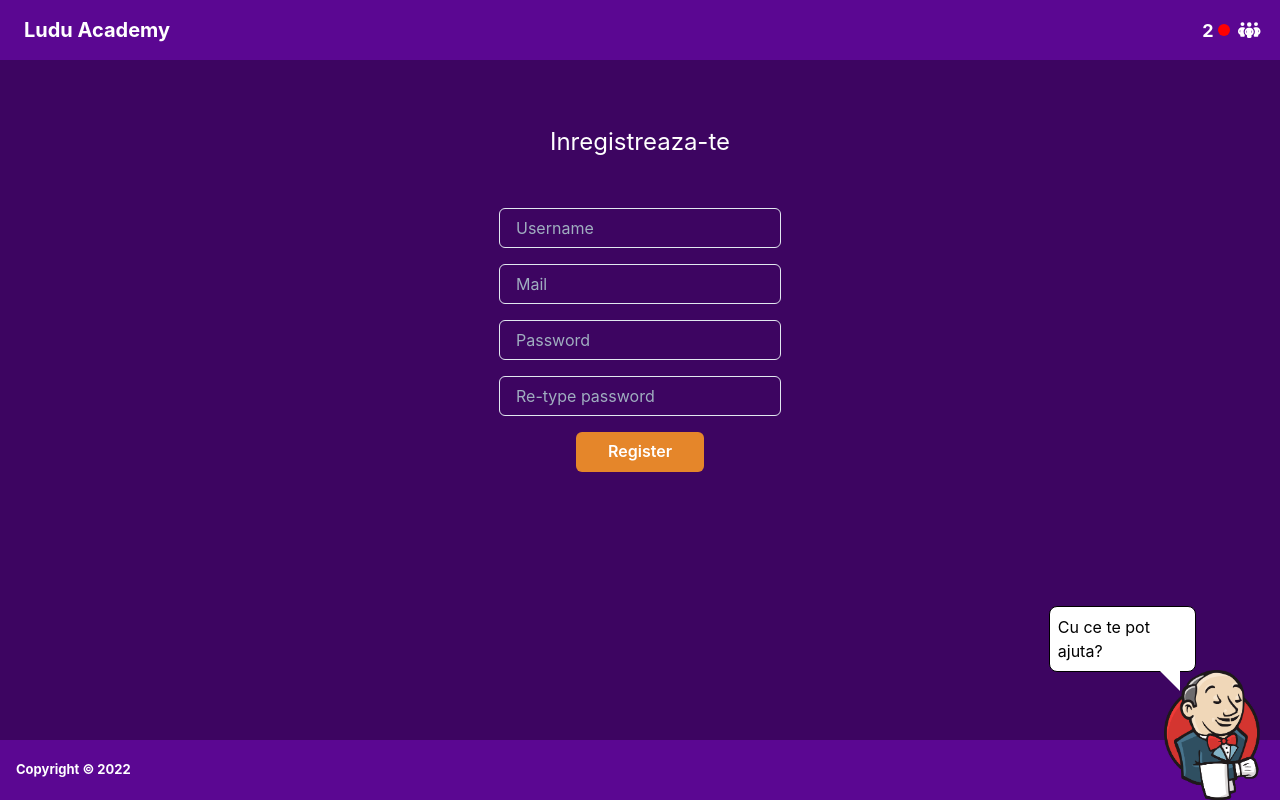
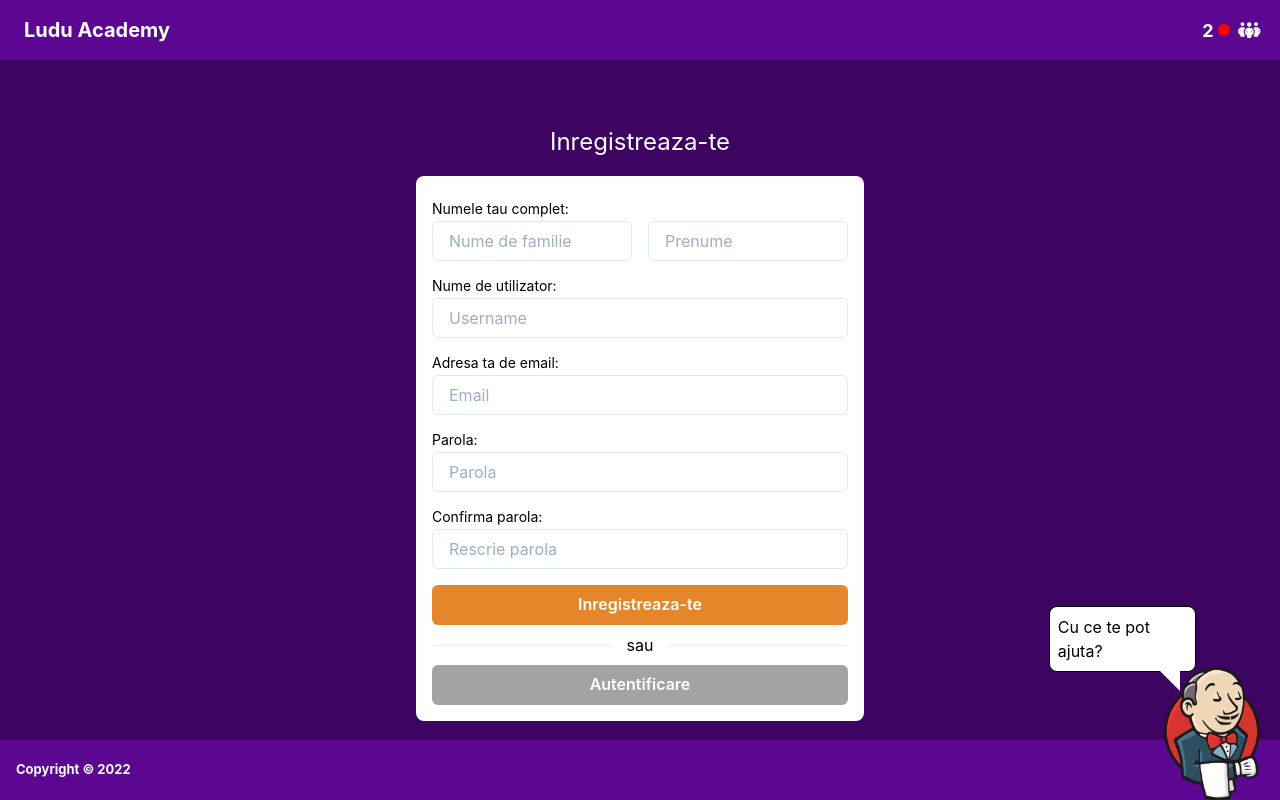
Before and after one commit to Ludu-ro/Website, a React (Create React App) app: page /register in a window 1280 px wide. Built offline with nearby package versions, Linux system fonts and the light colour scheme.

Commit message:
integration on register, changes on login and register

```diff
--- a/package.json
+++ b/package.json
@@ -48,5 +48,6 @@
       "last 1 firefox version",
       "last 1 safari version"
     ]
-  }
+  },
+  "proxy": "https://cikg9yib8j.execute-api.us-east-1.amazonaws.com/beta"
 }
--- a/src/clients/index.ts
+++ b/src/clients/index.ts
@@ -1,5 +1,6 @@
 import getCourses from "./courses/getCourses";
 
 import login from "./users/login";
+import register from "./users/register";
 
-export { getCourses, login };
+export { getCourses, login, register };
--- /dev/null
+++ b/src/components/blocks/DualFormInput.tsx
@@ -0,0 +1,72 @@
+import React from "react";
+import {
+  Box,
+  Flex,
+  FormControl,
+  FormErrorMessage,
+  FormHelperText,
+  Input,
+} from "@chakra-ui/react";
+
+interface DualFormInputInterface {
+  placeholder: Array<string>;
+  label?: string;
+  state: Array<string>;
+  setter: Array<Function>;
+  error: Array<string>;
+  type?: string;
+  width?: string;
+  color?: string;
+}
+
+function DualFormInput({
+  placeholder,
+  label,
+  state,
+  setter,
+  error,
+  type,
+  width,
+  color,
+}: DualFormInputInterface) {
+  return (
+    <FormControl
+      width={width}
+      variant="floating"
+      id="form-mail"
+      isInvalid={!!error[0] || !!error[1]}
+    >
+      <FormHelperText mb="1" color={color}>
+        {label}
+      </FormHelperText>
+      <Flex gap="4" color="black">
+        <Box>
+          <Input
+            bg="white"
+            color="black"
+            type={type}
+            placeholder={placeholder[0]}
+            value={state[0]}
+            onChange={(e) => setter[0](e.target.value)}
+            autoComplete="off"
+          />
+          <FormErrorMessage>{error[0]}</FormErrorMessage>
+        </Box>
+        <Box>
+          <Input
+            bg="white"
+            color="black"
+            type={type}
+            placeholder={placeholder[1]}
+            value={state[1]}
+            onChange={(e) => setter[1](e.target.value)}
+            autoComplete="off"
+          />
+          <FormErrorMessage>{error[1]}</FormErrorMessage>
+        </Box>
+      </Flex>
+    </FormControl>
+  );
+}
+
+export default DualFormInput;
--- /dev/null
+++ b/src/components/blocks/FormInput.tsx
@@ -0,0 +1,54 @@
+import React from "react";
+import {
+  FormControl,
+  FormErrorMessage,
+  FormHelperText,
+  Input,
+} from "@chakra-ui/react";
+
+interface FormInputInterface {
+  placeholder: string;
+  label?: string;
+  state: string;
+  setter: Function;
+  error: string;
+  type?: string;
+  width?: string;
+  color?: string;
+}
+
+function FormInput({
+  placeholder,
+  label,
+  state,
+  setter,
+  error,
+  type,
+  width,
+  color,
+}: FormInputInterface) {
+  return (
+    <FormControl
+      width={width}
+      variant="floating"
+      id="form-mail"
+      isInvalid={!!error}
+    >
+      <FormHelperText mb="1" color={color}>
+        {label}
+      </FormHelperText>
+      <Input
+        bg="white"
+        color="black"
+        type={type}
+        placeholder={placeholder}
+        value={state}
+        onChange={(e) => setter(e.target.value)}
+        autoComplete="off"
+      />
+      <FormErrorMessage>{error}</FormErrorMessage>
+    </FormControl>
+  );
+}
+
+export default FormInput;
--- /dev/null
+++ b/src/components/blocks/InfoButton.tsx
@@ -0,0 +1,22 @@
+import { Button } from "@chakra-ui/react";
+import React from "react";
+
+interface InfoButtonInterface {
+  children: React.ReactNode;
+  onClick: Function;
+  width?: string;
+}
+
+function InfoButton({ children, onClick, width }: InfoButtonInterface) {
+  return (
+    <Button
+      onClick={() => onClick()}
+      colorScheme="blackAlpha"
+      w={width || "32"}
+    >
+      {children}
+    </Button>
+  );
+}
+
+export default InfoButton;
--- a/src/components/constructed/Assistant.tsx
+++ b/src/components/constructed/Assistant.tsx
@@ -75,7 +75,7 @@ function Assistant() {
         bottom={0}
       >
         {bubbleText && <Bubble text={bubbleText} position={position} />}
-        <Image alt="Assistant face" src={AssistantImg} w="24" h="130" />
+        <Image alt="Assistant face" src={AssistantImg} w="24" />
       </Box>
     </Draggable>
   );
--- a/src/components/pages/Login.tsx
+++ b/src/components/pages/Login.tsx
@@ -7,20 +7,21 @@ import {
   Input,
   Box,
   Button,
+  Divider,
 } from "@chakra-ui/react";
 import { UserContext, UserActionType } from "../../hooks/";
-import { ActionButton } from "../blocks";
+import { ActionButton, FormInput, InfoButton } from "../blocks";
 import { login } from "../../clients";
 import { useNavigate } from "react-router-dom";
 
 function Login() {
   const navigate = useNavigate();
   const { user, dispatch } = useContext(UserContext);
-  const [email, setEmail] = useState("");
+  const [username, setUsername] = useState("");
   const [password, setPassword] = useState("");
 
   const handleLogin = async () => {
-    const user = await login({ email, password });
+    const user = await login({ username, password });
     dispatch({
       type: UserActionType.SetUser,
       user,
@@ -44,28 +45,47 @@ function Login() {
       color="font-secondary"
     >
       <Text fontSize="2xl"> Autentificare </Text>
-      <Box pt={8}>
-        <FormControl variant="floating" id="form-username" isRequired>
-          <Input
-            placeholder="Username"
-            value={email}
-            onChange={({ target: { value } }) => setEmail(value)}
-          />
-          <FormErrorMessage>Your username can not be empty</FormErrorMessage>
-        </FormControl>
-      </Box>
-      <Box>
-        <FormControl variant="floating" id="form-password" isRequired>
-          <Input
-            type="password"
-            placeholder="Password"
-            value={password}
-            onChange={({ target: { value } }) => setPassword(value)}
-          />
-          <FormErrorMessage>Your password can not be empty</FormErrorMessage>
-        </FormControl>
-      </Box>
-      <ActionButton onClick={handleLogin}>Autentificare</ActionButton>
+
+      <Flex
+        direction="column"
+        placeItems="center"
+        gap="2"
+        bg="secondary"
+        p="4"
+        w={["sm", "md"]}
+        borderRadius="lg"
+      >
+        <FormInput
+          label="Numele de utilizator:"
+          placeholder="Username"
+          state={username}
+          setter={setUsername}
+          error={""} //todo
+          color="font-primary"
+        />
+        <FormInput
+          label="Parola:"
+          placeholder="Parola"
+          state={password}
+          setter={setPassword}
+          error={""} //todo
+          color="font-primary"
+        />
+
+        <ActionButton width="100%" onClick={handleLogin}>
+          Autentificare
+        </ActionButton>
+
+        <Flex color="font-primary" gap="4" w="100%" alignItems="center">
+          <Divider />
+          sau
+          <Divider />
+        </Flex>
+
+        <InfoButton width="100%" onClick={() => navigate("/login")}>
+          Creaza cont
+        </InfoButton>
+      </Flex>
     </Flex>
   );
 }
--- a/src/components/pages/Register.tsx
+++ b/src/components/pages/Register.tsx
@@ -1,15 +1,86 @@
-import React from "react";
+import React, { useContext, useEffect, useState } from "react";
 import {
+  Box,
+  Divider,
   Flex,
+  FormControl,
+  FormHelperText,
+  Input,
   Text,
-  FormControl,
-  FormErrorMessage,
-  Input,
-  Box,
-  Button
 } from "@chakra-ui/react";
+import { ActionButton, DualFormInput, FormInput, InfoButton } from "../blocks";
+import { useNavigate } from "react-router-dom";
+import { register } from "../../clients";
+import { UserActionType, UserContext } from "../../hooks";
 
 function Register() {
+  const { user, dispatch } = useContext(UserContext);
+  const navigate = useNavigate();
+
+  const [email, setEmail] = useState("");
+  const [username, setUsername] = useState("");
+  const [firstName, setFirstName] = useState("");
+  const [lastName, setLastName] = useState("");
+  const [password, setPassword] = useState("");
+  const [confirmPassword, setConfirmPassword] = useState("");
+  const [errors, setErrors] = useState<any>({});
+
+  const validate = () => {
+    const errors: any = {};
+    if (!lastName) {
+      errors.lastName = "Camp obligatoriu";
+    }
+    if (!firstName) {
+      errors.firstName = "Camp obligatoriu";
+    }
+    if (!username) {
+      errors.username = "Numele de utlizator este obligatoriu";
+    }
+    if (!email) {
+      errors.email = "Adresa de email este obligatoriu";
+    }
+    if (!password) {
+      errors.password = "Parola este obligatorie";
+    }
+    if (!confirmPassword) {
+      errors.confirmPassword = "Confirmati parola";
+    }
+    if (password && password !== confirmPassword) {
+      errors.password = "Parolele nu se potrivesc";
+      errors.confirmPassword = "Parolele nu se potrivesc";
+    }
+    return errors;
+  };
+
+  const handleRegister = async () => {
+    const errors = validate();
+    setErrors(errors);
+    // if validation did not pass return
+    if (Object.keys(errors).length > 0) return;
+
+    // todo add error banner for server
+    // todo add loading
+    const user = await register(
+      {
+        username,
+        password,
+        firstName,
+        lastName,
+        email,
+      },
+      "student"
+    );
+    dispatch({
+      type: UserActionType.SetUser,
+      user,
+    });
+  };
+
+  useEffect(() => {
+    if (!user) return;
+    navigate("/");
+  }, [user]);
+
   return (
     <Flex
       pt="16"
@@ -20,38 +91,75 @@ function Register() {
       bg="primary-dark"
       color="font-secondary"
     >
-      <Text fontSize="2xl"> Inregistreaza-te </Text>
-      <Box pt={8}>
-        <FormControl variant='floating' id='form-username' isRequired>
-            <Input placeholder='Username' />
-            <FormErrorMessage>Your username can not be empty</FormErrorMessage>
-        </FormControl>
-      </Box>
-      <Box>
-        <FormControl variant='floating' id='form-mail' isRequired>
-            <Input placeholder='Mail' />
-            <FormErrorMessage>Your mail is invalid</FormErrorMessage>
-        </FormControl>
-      </Box>
-      <Box>
-        <FormControl variant='floating' id='form-password' isRequired>
-            <Input type='password' placeholder="Password" />
-            <FormErrorMessage>Your password can not be empty</FormErrorMessage>
-        </FormControl>
-      </Box>
-      <Box>
-        <FormControl variant='floating' id='form-repassword' isRequired>
-            <Input type='password' placeholder="Re-type password" />
-            <FormErrorMessage>Your passwords do not match</FormErrorMessage>
-        </FormControl>
-      </Box>
-      <Button
-        bg="tertiary"
-        color="font-secondary"
-        w="32"
+      <Text fontSize="2xl">Inregistreaza-te</Text>
+
+      <Flex
+        direction="column"
+        placeItems="center"
+        gap="2"
+        bg="secondary"
+        p="4"
+        w={["sm", "md"]}
+        borderRadius="lg"
       >
-      Register
-      </Button>
+        <DualFormInput
+          label="Numele tau complet:"
+          placeholder={["Nume de familie", "Prenume"]}
+          state={[lastName, firstName]}
+          setter={[setLastName, setFirstName]}
+          error={[errors.lastName, errors.firstName]}
+          color="font-primary"
+        />
+        <FormInput
+          placeholder="Username"
+          label="Nume de utilizator:"
+          state={username}
+          setter={setUsername}
+          error={errors.username}
+          color="font-primary"
+        />
+        <FormInput
+          placeholder="Email"
+          label="Adresa ta de email:"
+          state={email}
+          setter={setEmail}
+          error={errors.email}
+          color="font-primary"
+        />
+        <FormInput
+          placeholder="Parola"
+          label="Parola:"
+          state={password}
+          setter={setPassword}
+          error={errors.password}
+          type={"password"}
+          color="font-primary"
+        />
+        <FormInput
+          placeholder="Rescrie parola"
+          label="Confirma parola:"
+          state={confirmPassword}
+          setter={setConfirmPassword}
+          error={errors.confirmPassword}
+          type={"password"}
+          color="font-primary"
+        />
+        <Box />
+
+        <ActionButton width="100%" onClick={handleRegister}>
+          Inregistreaza-te
+        </ActionButton>
+
+        <Flex color="font-primary" gap="4" w="100%" alignItems="center">
+          <Divider />
+          sau
+          <Divider />
+        </Flex>
+
+        <InfoButton width="100%" onClick={() => navigate("/login")}>
+          Autentificare
+        </InfoButton>
+      </Flex>
     </Flex>
   );
 }
--- a/src/routes/Routes.tsx
+++ b/src/routes/Routes.tsx
@@ -13,7 +13,6 @@ function AppRoutes() {
         <Route path="/" element={<HomeNotLogged />} />
         <Route path="/login" element={<Login />} />
         <Route path="/register" element={<Register />} />
-        <Route element={<HomeNotLogged />} />
       </Routes>
     );
   }
@@ -25,7 +24,6 @@ function AppRoutes() {
       <Route path="/profile" element={<Profile />} />
       <Route path="/login" element={<Login />} />
       <Route path="/register" element={<Register />} />
-      <Route element={<HomeNotLogged />} />
     </Routes>
   );
 }
--- a/src/types/request/Login.ts
+++ b/src/types/request/Login.ts
@@ -1,4 +1,4 @@
 export interface Login {
-  email: string;
+  username: string;
   password: string;
 }
```
Also changed, not shown: src/clients/users/register.ts (added, +15 -0 lines), src/components/blocks/index.ts (+11 -1 lines).
